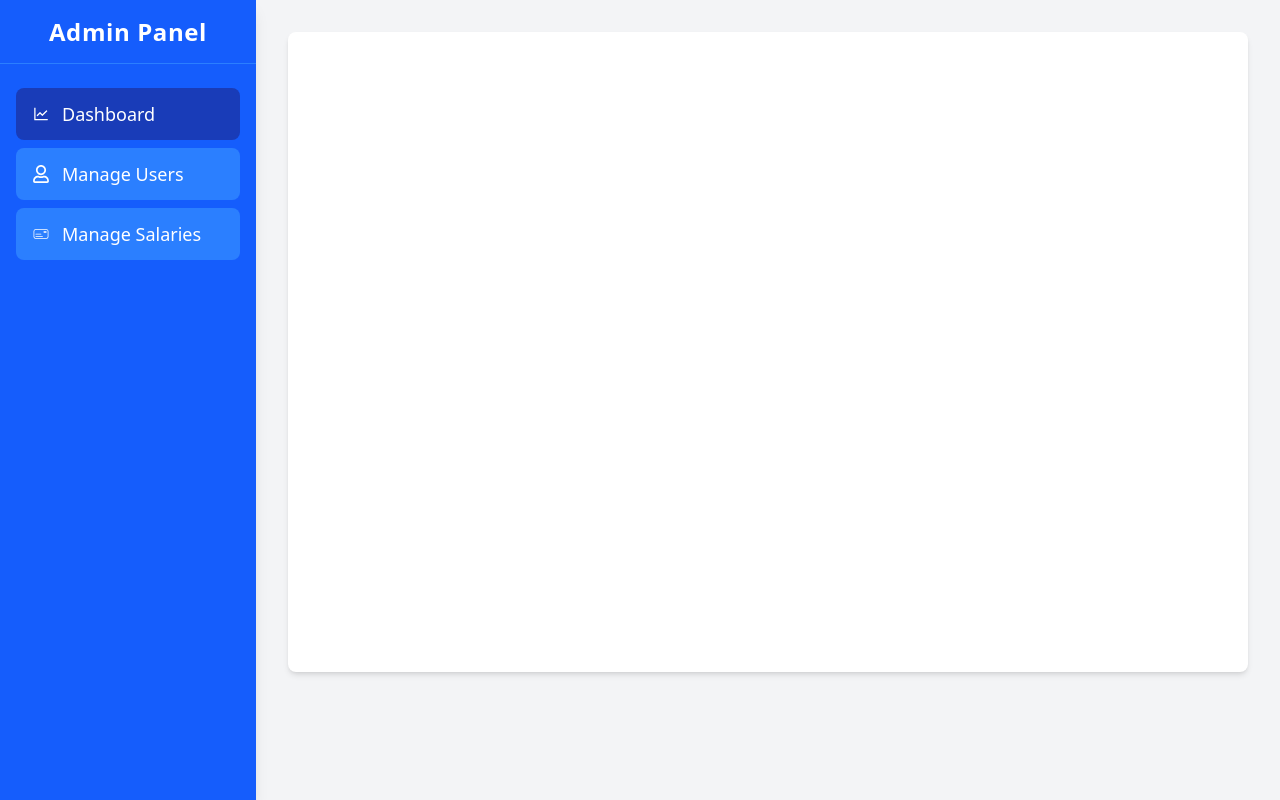
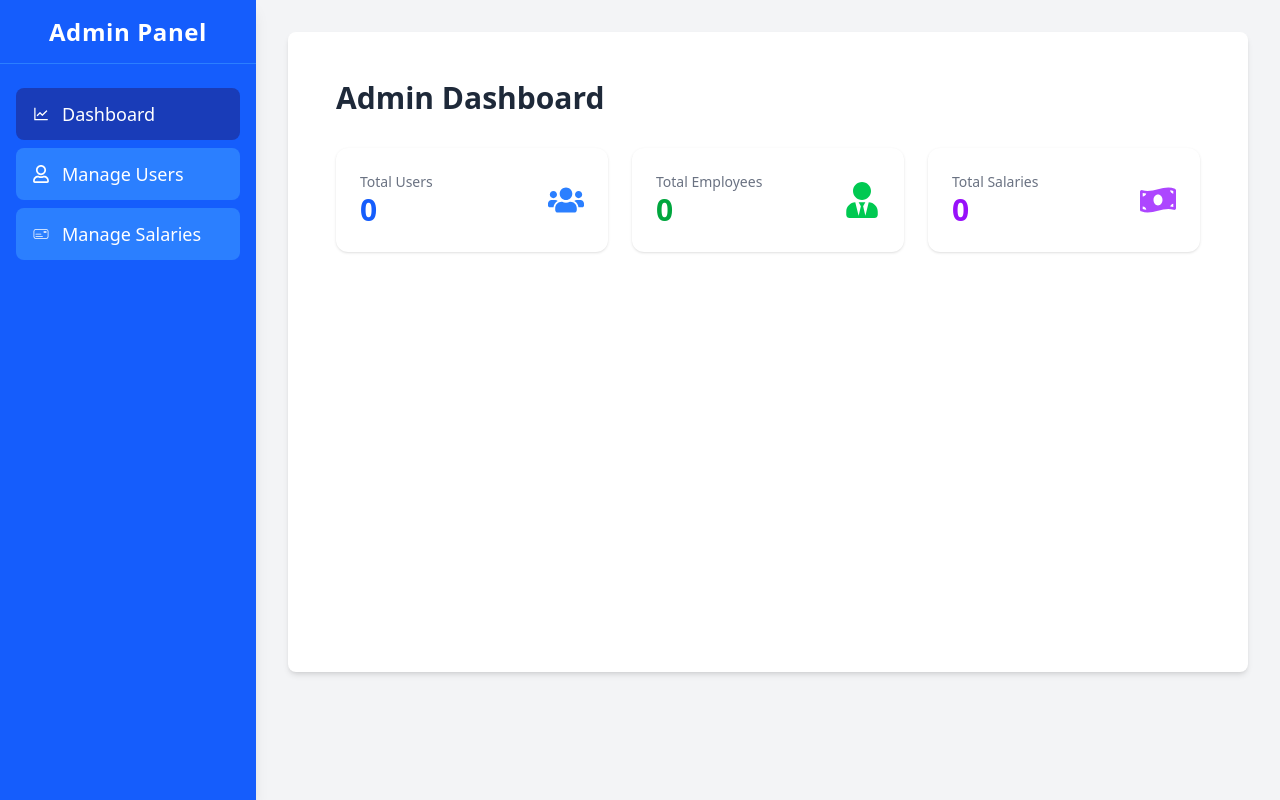
Before and after one commit to Doublezero-00/payroll-calculator-system-frontend, a React app: page /admin in a window 1280 px wide. Built offline with nearby package versions, Linux system fonts and the light colour scheme; no server answers; the HTML template or start-up script is replaced by a standard one.

Commit message:
Admin dashboard created with real values 👍

```diff
--- a/src/pages/admin/AdminPage.jsx
+++ b/src/pages/admin/AdminPage.jsx
@@ -5,6 +5,7 @@ import { FaRegUser } from 'react-icons/fa';
 import { useLocation, Outlet } from 'react-router-dom';
 import ManageUsers from './manageUsers';
 import UserSalaries from './userSalaries';
+import AdminDashboard from './adminDashboard';
 
 export default function AdminPage() {
   const [activePanel, setActivePanel] = useState('dashboard');
@@ -18,6 +19,8 @@ export default function AdminPage() {
 
   const renderMainContent = () => {
     switch (activePanel) {
+      case 'dashboard':
+        return <AdminDashboard />;
       case 'users':
         return <ManageUsers />;
       case 'salaries':
--- /dev/null
+++ b/src/pages/admin/adminDashboard.jsx
@@ -0,0 +1,69 @@
+import axios from "axios";
+import React, { useEffect, useState } from "react";
+import { FaUsers, FaUserTie, FaMoneyBillWave } from "react-icons/fa";
+
+export default function AdminDashboard() {
+
+    const [stats, setStats] = useState({
+        totalUsers: 0,
+        totalEmployees: 0,
+        totalSalaries: 0,
+    });
+
+    useEffect(() => {
+        const token = localStorage.getItem("token");
+        const backendUrl = import.meta.env.VITE_BACKEND_URL;
+
+        axios.get(`${backendUrl}/api/dashboard/stats`, {
+            headers: {
+                Authorization: `Bearer ${token}`
+            }
+        }).then((res) => {
+            setStats(res.data);
+        }).catch((err) => {
+            console.log(err);
+    });}, []);
+
+  return (
+    <div className="p-6">
+      <h1 className="text-3xl font-bold mb-8 text-gray-800">
+        Admin Dashboard
+      </h1>
+
+      <div className="grid grid-cols-1 md:grid-cols-3 gap-6">
+
+        <div className="bg-white p-6 rounded-xl shadow hover:shadow-lg transition">
+          <div className="flex items-center justify-between">
+            <div>
+              <h2 className="text-gray-500 text-sm">Total Users</h2>
+              <p className="text-3xl font-bold text-blue-600">{stats.totalUsers}</p>
+            </div>
+            <FaUsers className="text-blue-500 text-4xl" />
+          </div>
+        </div>
+
+        <div className="bg-white p-6 rounded-xl shadow hover:shadow-lg transition">
+          <div className="flex items-center justify-between">
+            <div>
+              <h2 className="text-gray-500 text-sm">Total Employees</h2>
+              <p className="text-3xl font-bold text-green-600">{stats.totalEmployees}</p>
+            </div>
+            <FaUserTie className="text-green-500 text-4xl" />
+          </div>
+        </div>
+
+        <div className="bg-white p-6 rounded-xl shadow hover:shadow-lg transition">
+          <div className="flex items-center justify-between">
+            <div>
+              <h2 className="text-gray-500 text-sm">Total Salaries</h2>
+              <p className="text-3xl font-bold text-purple-600">{stats.totalSalaries}</p>
+            </div>
+            <FaMoneyBillWave className="text-purple-500 text-4xl" />
+          </div>
+        </div>
+
+      </div>
+
+    </div>
+  );
+}
```
